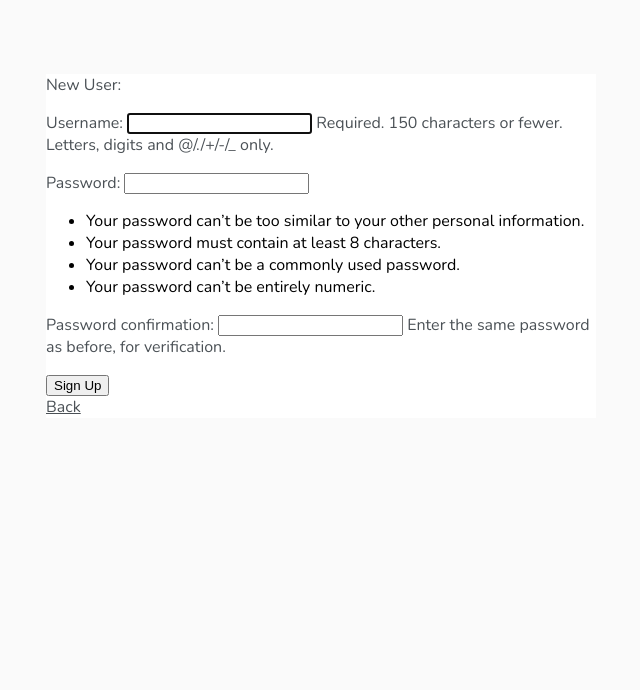
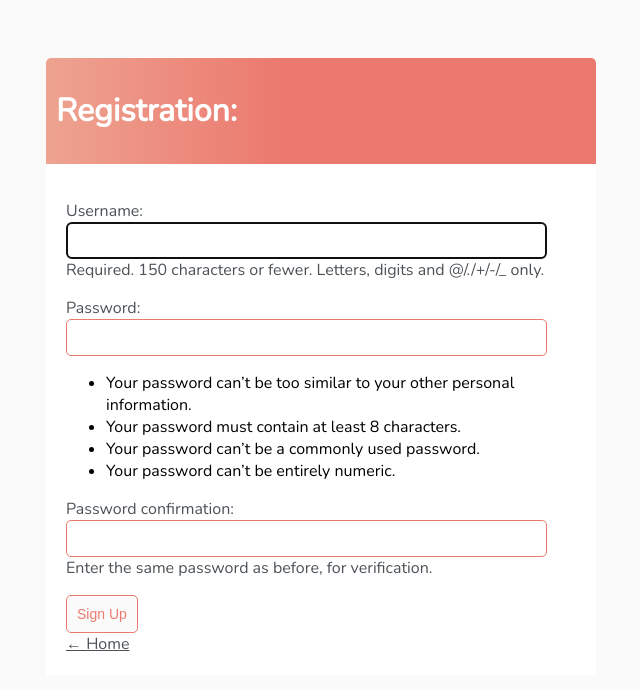
Before and after one commit to co01l3r/task_manager_dj, a Django app: page /register/ in a window 1280 px wide. Shown: the top 690 px of the page, without its empty margins (319-959 px from the left). Run offline with Django 4.2, Linux system fonts and the light colour scheme.

Commit message:
add basic styling

```diff
--- a/base/templates/base/main.html
+++ b/base/templates/base/main.html
@@ -86,6 +86,46 @@
         border-radius: 50%;
     }
 
+    .delete-link {
+        text-decoration: none;
+        font-weight: 900;
+        color: #cf4949;
+        font-size: 17px;
+        line-height: 0;
+    }
+
+    .update-link {
+        text-decoration: none;
+        font-weight: 900;
+        color: #00cf67
+        font-size: 22px;
+        line-height: 0;
+    }
+
+    .button {
+        border: 1px solid;
+        background-color: #fafafa;
+        color: #eb796f;
+        padding: 10px;
+        font-size: 14px;
+        border-radius: 5px;
+        cursor: pointer;
+        text-decoration: none;
+    }
+
+    .card-body {
+        padding: 20px;
+    }
+
+    input[type=text],
+    input[type=password],
+    textarea {
+        border: 1px solid #EB796F;
+        border-radius: 5px;
+        padding: 10px;
+        width: 90%;
+    }
+
 </style>
 
 <body>
--- a/base/templates/base/register.html
+++ b/base/templates/base/register.html
@@ -1,13 +1,20 @@
 {% extends 'base/main.html' %}
 {% block content %}
 
-<p>New User:</p>
+<div class="header-bar">
+    <h1>Registration:</h1>
+</div>
+
+<div class="card-body">
 <form method="POST">
     {% csrf_token %}
     {{ form.as_p }}
-    <input type="submit" value="Sign Up" name="register">
+    <input class="button" type="submit" value="Sign Up" name="register">
 </form>
-<a href="{% url 'login' %}">Back</a>
+</form>
+
+
+<a href="{% url 'login' %}">&#8592; Home</a>
 
 </body>
 
```
Also changed, not shown: base/templates/base/login.html (+9 -4 lines), base/templates/base/task_confirm_delete.html (+4 -3 lines), base/templates/base/task_form.html (+13 -8 lines), db.sqlite3.
